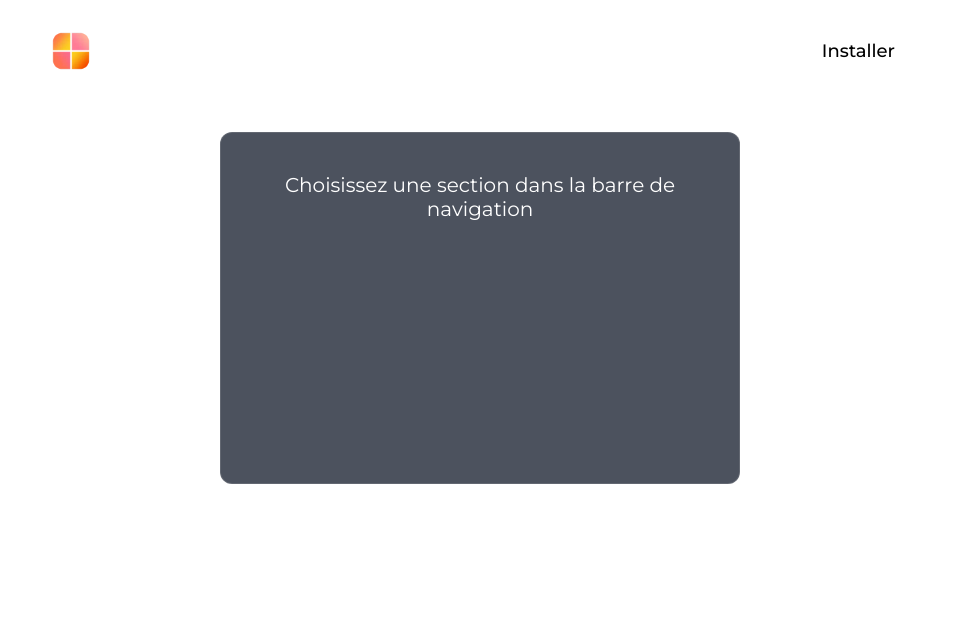
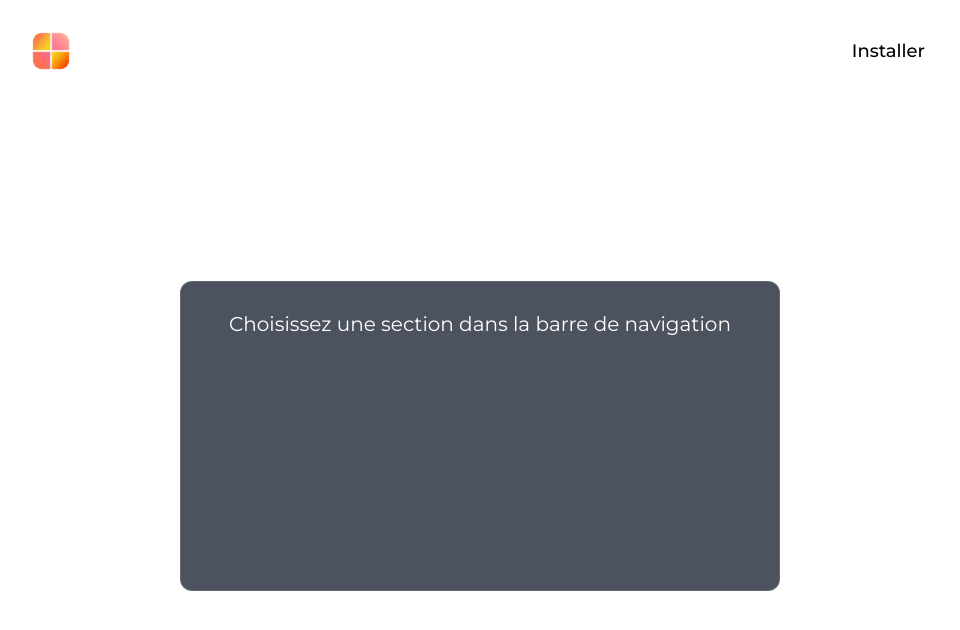
Before and after one commit to blueskin8/BetterWindows, an Electron app: page src/mainPage/mainPage.html in a window 960 px wide. Drawn offline with Linux system fonts and the light colour scheme.

Commit message:
Update: CSS
- modification/amélioration du css
- animation de chargement

```diff
--- a/index.js
+++ b/index.js
@@ -24,7 +24,6 @@
 })
 
 exports.close = () => app.exit(0)
-module.exports.closeApp = () => app.exit(0)
 
 electron.ipcMain.on('request-mainprocess-action', (event, arg) => {
     console.log(arg)
--- a/src/mainPage/mainPage.html
+++ b/src/mainPage/mainPage.html
@@ -11,8 +11,11 @@
 </head>
 
 <body id="body" class="blur">
+    <div id="load-logo-container">
+        <img id="load-logo" onclick="mainPage()" src="../assets/icon.png" height="42px" class="before">
+    </div>
     <nav>
-        <img id="mainPage" onclick="mainPage()" src="../assets/icon.png" height="42px" class="before">
+        <img id="menu-icon" onclick="mainPage()" src="../assets/icon.png" height="42px" class="before">
         <ul>
             <li id="about" onclick="about()">A propos</li>
             <li id="github" onclick="openGitRepo()">Github</li>
@@ -28,32 +31,36 @@
     const removeAllSelected = () => allElements.forEach(element => element.classList.remove("selected"))
     const select = (id = String) => { removeAllSelected(); document.getElementById(id).classList.add("selected") }
     const createTextElement = (text = String) => { const para = document.createElement('p'); const node = document.createTextNode(text); para.appendChild(node); return para }
-    const addElemntToMain = (element) => { document.getElementById('main').appendChild(element) }
+    const addElementToMain = (element) => { document.getElementById('main').appendChild(element) }
     const about = () => {
         flushMain()
         removeAllSelected()
         document.getElementById("about").classList.add("selected")
-        addElemntToMain(createTextElement('Nous sommes une team de jeunes développeurs JavaScript et nous avons eu envie de creer une extension pour Windows.'))
+        addElementToMain(createTextElement('Nous sommes une team de jeunes développeurs JavaScript et nous avons eu envie de creer une extension pour Windows.'))
     }
     const mainPage = () => {
         flushMain()
         removeAllSelected()
-        addElemntToMain(createTextElement('Choisissez une section dans la barre de navigation'))
+        addElementToMain(createTextElement('Choisissez une section dans la barre de navigation'))
     }
     const openGitRepo = () => window.open('https://github.com/blueskin8/BetterWindows', '_blank').focus()
     const closeApp = () => {
         flushMain()
-        addElemntToMain(createTextElement('Fermeture en cours ...'))
-        addElemntToMain(createTextElement('Veuillez patienter'))
+        addElementToMain(createTextElement('Fermeture en cours ...'))
+        addElementToMain(createTextElement('Veuillez patienter'))
+        close()
     }
     window.onload = () => {
         mainPage()
-        const icon = document.getElementById("mainPage")
+        const icon = document.getElementById("menu-icon")
+        const logo = document.querySelector('#load-logo')
         setTimeout(() => {
-            icon.classList.replace('before', 'after')
+            icon.classList.add('after')
+            logo.classList.add('after')
+            document.querySelector('#load-logo-container').classList.add('loaded')
             setTimeout(() => {
-                document.getElementById('body').classList.remove('blur')
-            }, 500)
+                document.querySelector('#load-logo-container').style.display = 'none';
+            }, 1000)
         }, 1000)
     }
 </script>
--- a/src/mainPage/styles/mainPage.css
+++ b/src/mainPage/styles/mainPage.css
@@ -1,42 +1,63 @@
 @import url('https://fonts.googleapis.com/css2?family=Montserrat:ital,wght@0,100;0,200;0,300;0,400;0,500;0,600;0,700;0,800;0,900;1,100;1,200;1,300;1,400;1,500;1,600;1,700;1,800;1,900&display=swap');
 
-#mainPage.after {
-    transition: 1s;
-    transition-property: margin-left;
-    transition-timing-function: cubic-bezier(.53, .01, .49, 1);
-    margin-left: 10px;
-    position: absolute;
-    cursor: pointer;
+* {
+    box-sizing: border-box;
+    margin: 0;
 }
 
-#mainPage.before {
-    z-index: 50;
-    transition: 1s;
-    position: absolute;
-    top: 50%;
-    left: 50%;
-    margin-top: -150px;
-    margin-left: -150px;
-    width: 300px;
-    height: 300px;
-}
-
-.blur {
-    filter: blur(10px);
+html {
+    height: 100%;
+    width: 100%;
 }
 
 body {
-    transition: 1s;
     font-family: 'Montserrat';
-    margin-top: 30px;
-    margin-bottom: 30px;
-    margin-right: 40px;
-    margin-left: 40px;
     color: white;
     background: url("../../assets/background.jpg");
     background-repeat: no-repeat;
     background-size: cover;
     user-select: none;
+    height: 100%;
+    width: 100%;
+    display: grid;
+}
+
+#menu-icon {
+    position: absolute;
+    cursor: pointer;
+    transform: translateX(-40px);
+}
+
+#menu-icon.after {
+    transition: 1s;
+    transition-timing-function: cubic-bezier(.53, .01, .49, 1);
+    transform: translateX(30px);
+}
+
+#load-logo-container.loaded {
+    transition: 1s;
+    backdrop-filter: blur(0px);
+}
+
+#load-logo-container {
+    height: 100%;
+    width: 100%;
+    z-index: 50;
+    position: absolute;
+    backdrop-filter: blur(10px);
+    display:grid;
+}
+
+#load-logo.after {
+    opacity: 0;
+    transition: 1s;
+}
+
+#load-logo {
+    width: 300px;
+    height: 300px;
+    align-self: center;
+    justify-self: center;
 }
 
 main p {
@@ -50,21 +71,20 @@
     border-radius: 12px;
     border: 1px solid rgba(255, 255, 255, 0.125);
     text-align: center;
-    margin-left: 180px;
-    padding: 20px;
+    width: 600px;
     height: 310px;
-    margin-top: 50px;
-    margin-right: 180px;
+    justify-self: center;
+    padding-top: 30px;
 }
 
 #install {
-    padding: 10px;
-    padding-left: 15px;
-    padding-right: 15px;
-    margin-top: 0px;
-    border-radius: 5px;
     color: black;
     background-color: white;
+}
+
+nav {
+    padding-top: 30px;
+    margin-right: 20px;
 }
 
 nav ul li.selected {
@@ -77,7 +97,6 @@
 }
 
 nav ul {
-    margin: 0px;
     display: flex;
     justify-content: end;
 }
@@ -89,5 +108,8 @@
     z-index: 1;
     list-style: none;
     font-size: 18px;
-    margin: 10px;
+    padding: 10px;
+    padding-left: 15px;
+    padding-right: 15px;
+    border-radius: 5px;
 }
```
